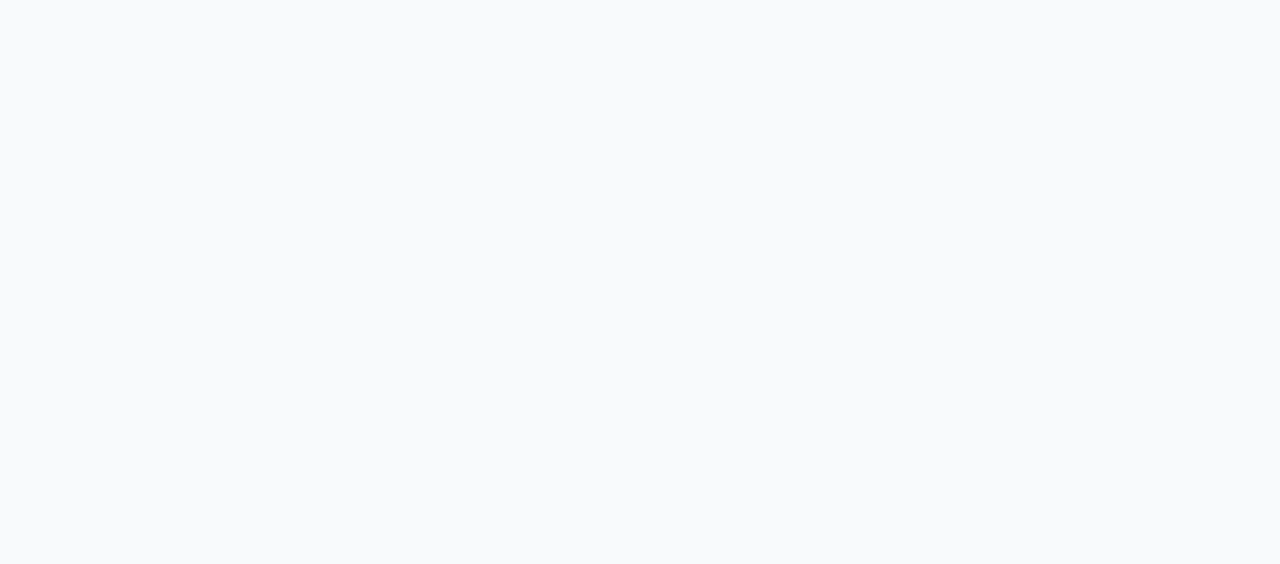
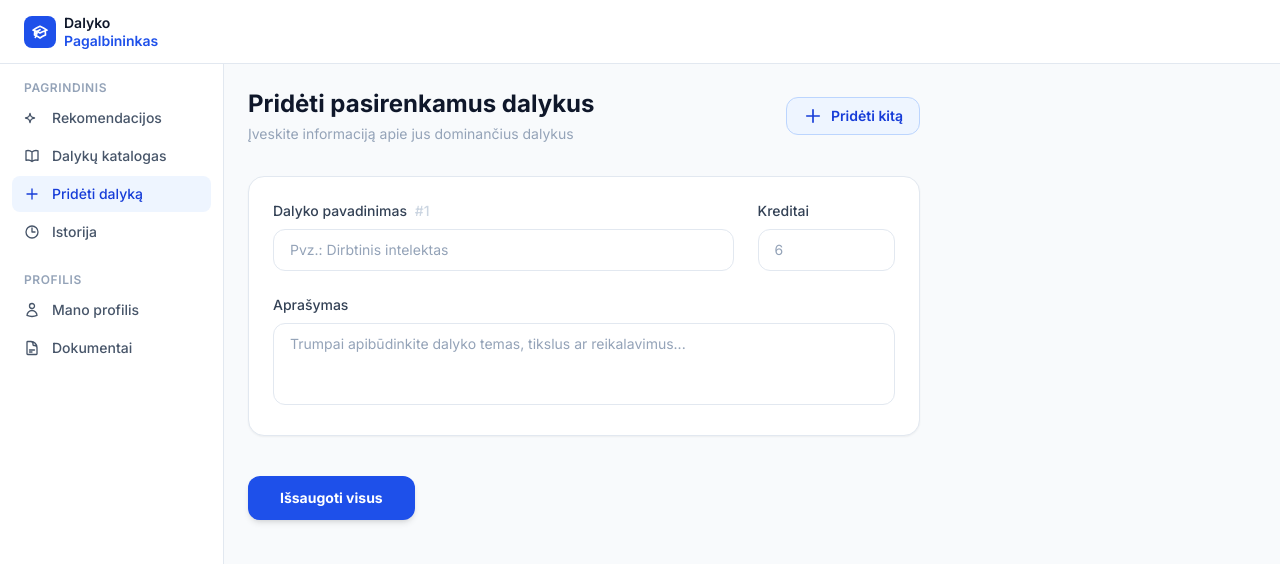
Before and after one commit to novatitas366/Laisvai-pasirenkamo-dalyko-AI-pagalbininkas, a React (Vite) app in the folder client/: page /pasirenkami-dalykai in a window 1280 px wide. Before the commit this address had no page. Shown: the top 564 px of the page. Built offline with nearby package versions, Linux system fonts and the light colour scheme.

Commit message:
SCRUM-16: sukurta vartotojo pasirenkamų dalykų įvedimo formą skiltyje 'Pridėti dalyką'

```diff
--- a/client/src/App.jsx
+++ b/client/src/App.jsx
@@ -5,6 +5,7 @@ import SubjectsCatalogPage from './pages/SubjectsCatalogPage'
 import ProfilePage from './pages/ProfilePage'
 import DocumentUploadPage from './pages/DocumentUploadPage'
 import HistoryPage from './pages/HistoryPage'
+import ElectiveEntryPage from './pages/ElectiveEntryPage'
 
 export default function App() {
   return (
@@ -13,6 +14,7 @@ export default function App() {
         <Route index element={<Navigate to="/rekomendacijos" replace />} />
         <Route path="rekomendacijos" element={<RecommendationsPage />} />
         <Route path="dalykai" element={<SubjectsCatalogPage />} />
+        <Route path="pasirenkami-dalykai" element={<ElectiveEntryPage />} />
         <Route path="profilis" element={<ProfilePage />} />
         <Route path="dokumentai" element={<DocumentUploadPage />} />
         <Route path="istorija" element={<HistoryPage />} />
--- a/client/src/components/layout/Sidebar.jsx
+++ b/client/src/components/layout/Sidebar.jsx
@@ -13,6 +13,11 @@ const NAV = [
         to: '/dalykai',
         label: 'Dalykų katalogas',
         icon: 'M12 6.042A8.967 8.967 0 006 3.75c-1.052 0-2.062.18-3 .512v14.25A8.987 8.987 0 016 18c2.305 0 4.408.867 6 2.292m0-14.25a8.966 8.966 0 016-2.292c1.052 0 2.062.18 3 .512v14.25A8.987 8.987 0 0018 18a8.967 8.967 0 00-6 2.292m0-14.25v14.25',
+      },
+      {
+        to: '/pasirenkami-dalykai',
+        label: 'Pridėti dalyką',
+        icon: 'M12 4.5v15m7.5-7.5h-15',
       },
       {
         to: '/istorija',
--- /dev/null
+++ b/client/src/pages/ElectiveEntryPage.jsx
@@ -0,0 +1,133 @@
+import { useState } from 'react'
+
+export default function ElectiveEntryPage() {
+  const [entries, setEntries] = useState([
+    { id: Date.now(), name: '', credits: '', description: '' }
+  ])
+
+  const addEntry = () => {
+    setEntries([
+      ...entries,
+      { id: Date.now(), name: '', credits: '', description: '' }
+    ])
+  }
+
+  const removeEntry = (id) => {
+    if (entries.length === 1) return // Keep at least one form
+    setEntries(entries.filter(entry => entry.id !== id))
+  }
+
+  const handleUpdate = (id, field, value) => {
+    setEntries(entries.map(entry =>
+      entry.id === id ? { ...entry, [field]: value } : entry
+    ))
+  }
+
+  const handleSubmit = (e) => {
+    e.preventDefault()
+    // Validation and DB saving will be in SCRUM-18 and SCRUM-22
+    console.log('Išsaugomi duomenys:', entries)
+    alert(`Išsaugota ${entries.length} dalykai (simuliacija)`)
+  }
+
+  return (
+    <div className="max-w-2xl pb-12">
+      <div className="flex items-center justify-between mb-8">
+        <div>
+          <h1 className="text-2xl font-bold text-slate-900 mb-1">Pridėti pasirenkamus dalykus</h1>
+          <p className="text-sm text-slate-400">Įveskite informaciją apie jus dominančius dalykus</p>
+        </div>
+        <button
+          onClick={addEntry}
+          type="button"
+          className="flex items-center gap-2 px-4 py-2 bg-brand-50 text-brand-700 text-sm font-semibold rounded-xl hover:bg-brand-100 transition-colors border border-brand-200"
+          title="Pridėti dar vieną dalyką"
+        >
+          <svg className="w-5 h-5" fill="none" stroke="currentColor" strokeWidth="2" viewBox="0 0 24 24">
+            <path strokeLinecap="round" strokeLinejoin="round" d="M12 4.5v15m7.5-7.5h-15" />
+          </svg>
+          Pridėti kitą
+        </button>
+      </div>
+
+      <form onSubmit={handleSubmit} className="space-y-6">
+        {entries.map((entry, index) => (
+          <div key={entry.id} className="relative bg-white p-6 border border-slate-200 rounded-2xl shadow-sm transition-all hover:border-slate-300">
+            {entries.length > 1 && (
+              <button
+                onClick={() => removeEntry(entry.id)}
+                className="absolute top-4 right-4 p-2 text-slate-400 hover:text-red-500 transition-colors"
+                title="Pašalinti"
+              >
+                <svg className="w-5 h-5" fill="none" stroke="currentColor" strokeWidth="2" viewBox="0 0 24 24">
+                  <path strokeLinecap="round" strokeLinejoin="round" d="M14.74 9l-.346 9m-4.788 0L9.26 9m9.968-3.21c.342.052.682.107 1.022.166m-1.022-.165L18.16 19.673a2.25 2.25 0 01-2.244 2.077H8.084a2.25 2.25 0 01-2.244-2.077L4.772 5.79m14.456 0a48.108 48.108 0 00-3.478-.397m-12 .562c.34-.059.68-.114 1.022-.165m0 0a48.11 48.11 0 013.478-.397m7.5 0v-.916c0-1.18-.91-2.164-2.09-2.201a51.964 51.964 0 00-3.32 0c-1.18.037-2.09 1.022-2.09 2.201v.916m7.5 0a48.667 48.667 0 00-7.5 0" />
+                </svg>
+              </button>
+            )}
+
+            <div className="grid grid-cols-1 md:grid-cols-4 gap-6">
+              <div className="md:col-span-3 space-y-2">
+                <label className="text-sm font-medium text-slate-700 block">
+                  Dalyko pavadinimas <span className="text-slate-300 ml-1">#{index + 1}</span>
+                </label>
+                <input
+                  type="text"
+                  value={entry.name}
+                  onChange={(e) => handleUpdate(entry.id, 'name', e.target.value)}
+                  placeholder="Pvz.: Dirbtinis intelektas"
+                  className="w-full px-4 py-2.5 text-sm border border-slate-200 rounded-xl focus:outline-none focus:ring-2 focus:ring-brand-500 focus:border-transparent placeholder:text-slate-400"
+                />
+              </div>
+
+              <div className="space-y-2">
+                <label className="text-sm font-medium text-slate-700 block">
+                  Kreditai
+                </label>
+                <input
+                  type="number"
+                  value={entry.credits}
+                  onChange={(e) => handleUpdate(entry.id, 'credits', e.target.value)}
+                  placeholder="6"
+                  className="w-full px-4 py-2.5 text-sm border border-slate-200 rounded-xl focus:outline-none focus:ring-2 focus:ring-brand-500 focus:border-transparent placeholder:text-slate-400"
+                />
+              </div>
+
+              <div className="md:col-span-4 space-y-2">
+                <label className="text-sm font-medium text-slate-700 block">
+                  Aprašymas
+                </label>
+                <textarea
+                  value={entry.description}
+                  onChange={(e) => handleUpdate(entry.id, 'description', e.target.value)}
+                  placeholder="Trumpai apibūdinkite dalyko temas, tikslus ar reikalavimus..."
+                  rows="3"
+                  className="w-full px-4 py-2.5 text-sm border border-slate-200 rounded-xl focus:outline-none focus:ring-2 focus:ring-brand-500 focus:border-transparent placeholder:text-slate-400 resize-none"
+                ></textarea>
+              </div>
+            </div>
+          </div>
+        ))}
+
+        <div className="pt-4 flex items-center gap-4">
+          <button
+            type="submit"
+            className="px-8 py-3 bg-brand-600 text-white text-sm font-bold rounded-xl hover:bg-brand-700 transition-all shadow-md hover:shadow-lg flex items-center gap-2 active:scale-95"
+          >
+            Išsaugoti visus
+          </button>
+
+          <button
+            onClick={addEntry}
+            type="button"
+            className="md:hidden flex items-center gap-2 px-6 py-3 bg-white text-slate-700 text-sm font-semibold rounded-xl border border-slate-200 hover:bg-slate-50 transition-all shadow-sm"
+          >
+            <svg className="w-5 h-5" fill="none" stroke="currentColor" strokeWidth="2" viewBox="0 0 24 24">
+              <path strokeLinecap="round" strokeLinejoin="round" d="M12 4.5v15m7.5-7.5h-15" />
+            </svg>
+            Pridėti dar vieną
+          </button>
+        </div>
+      </form>
+    </div>
+  )
+}
```
